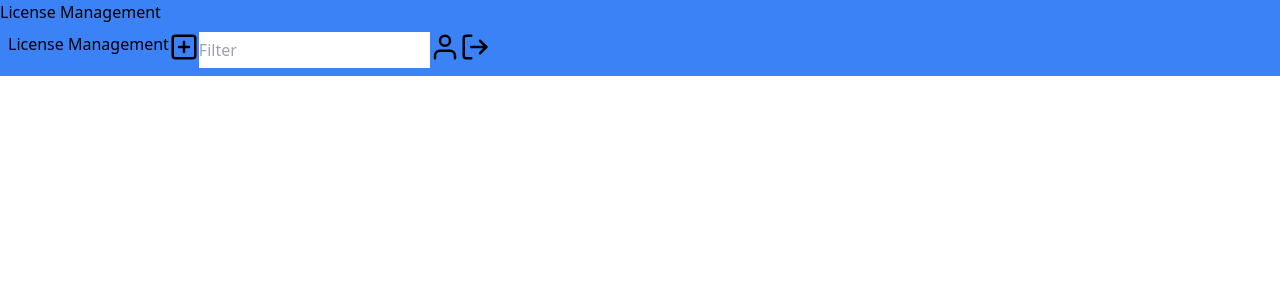
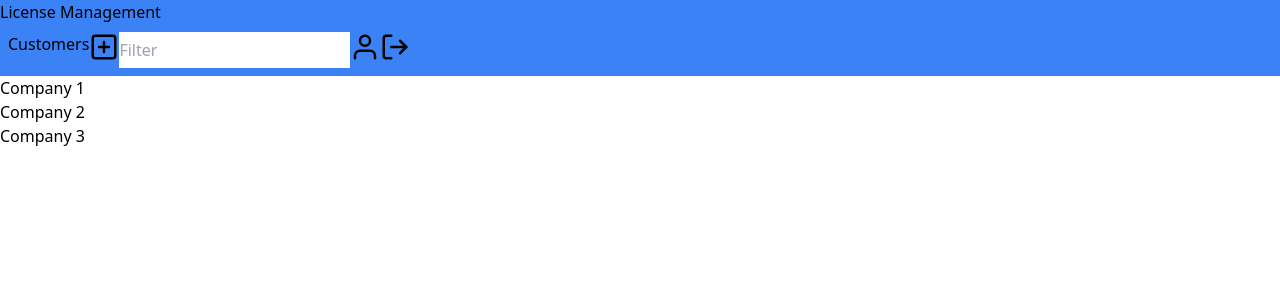
Before and after one commit to PinarGoekcek/license-management, a React (Create React App) app in the folder frontend/licence-management-ui/: page / in a window 1280 px wide. Shown: the top 300 px of the page. Built offline with nearby package versions, Linux system fonts and the light colour scheme.

Commit message:
Add Companies component and some test data

```diff
--- a/frontend/licence-management-ui/src/App.js
+++ b/frontend/licence-management-ui/src/App.js
@@ -1,9 +1,46 @@
+import { useState } from "react";
 import Header from './components/Header';
+import Companies from './components/Companies';
 
 function App() {
+    const [companies, setCompanies] = useState(
+        [
+            {
+                id: 1,
+                name:  'Company 1',
+                department: 'Sales',
+                street: 'Rosegarden 1',
+                zip_code: '17235',
+                city: 'Flowertown',
+                country: 'Fantasialand',
+                active: true,
+            },
+            {
+                id: 2,
+                name:  'Company 2',
+                department: 'HR',
+                street: 'Sample Street 1',
+                zip_code: 'ZRX651',
+                city: 'Mytown',
+                country: 'Anotherland',
+                active: true,
+            },
+            {
+                id: 3,
+                name:  'Company 3',
+                department: 'Development',
+                street: 'Test Way 99',
+                zip_code: '99997',
+                city: 'Sampletown',
+                country: 'Notrealland',
+                active: true,
+            },
+        ]
+    )
   return (
     <div className='container'>
-      <Header title={'License Management'} bgClass={'bg-blue-500'} />
+      <Header title={'Customers'} bgClass={'bg-blue-500'} />
+      <Companies companies={companies} />
     </div>
   );
 }
--- /dev/null
+++ b/frontend/licence-management-ui/src/components/Companies.js
@@ -0,0 +1,12 @@
+
+const Companies = ({companies}) => {
+  return (
+      <>
+        {companies.map((company) => (
+            <h3 key={company.id}>{company.name}</h3>
+        ))}
+      </>
+  )
+};
+
+export default Companies;
```
